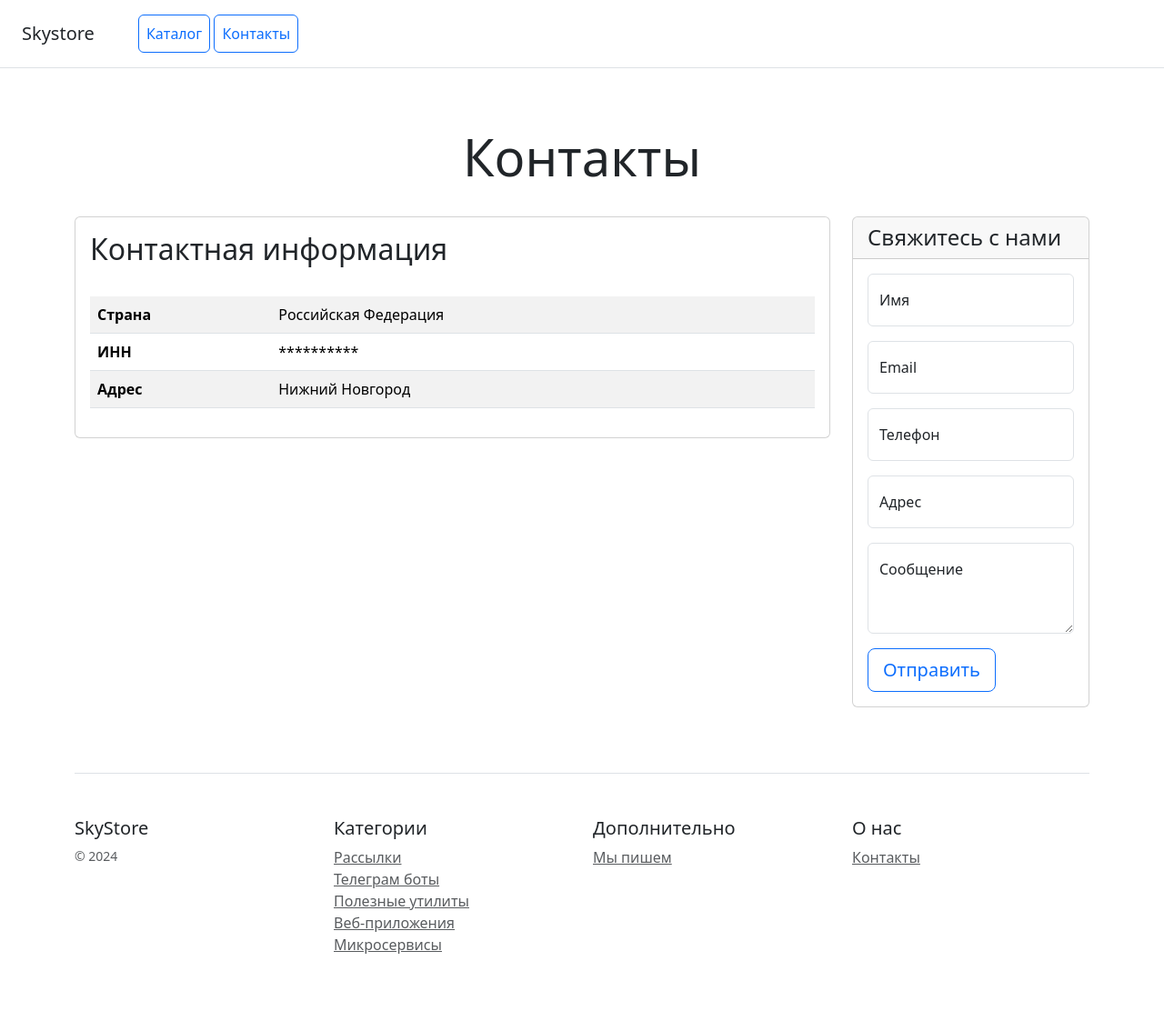
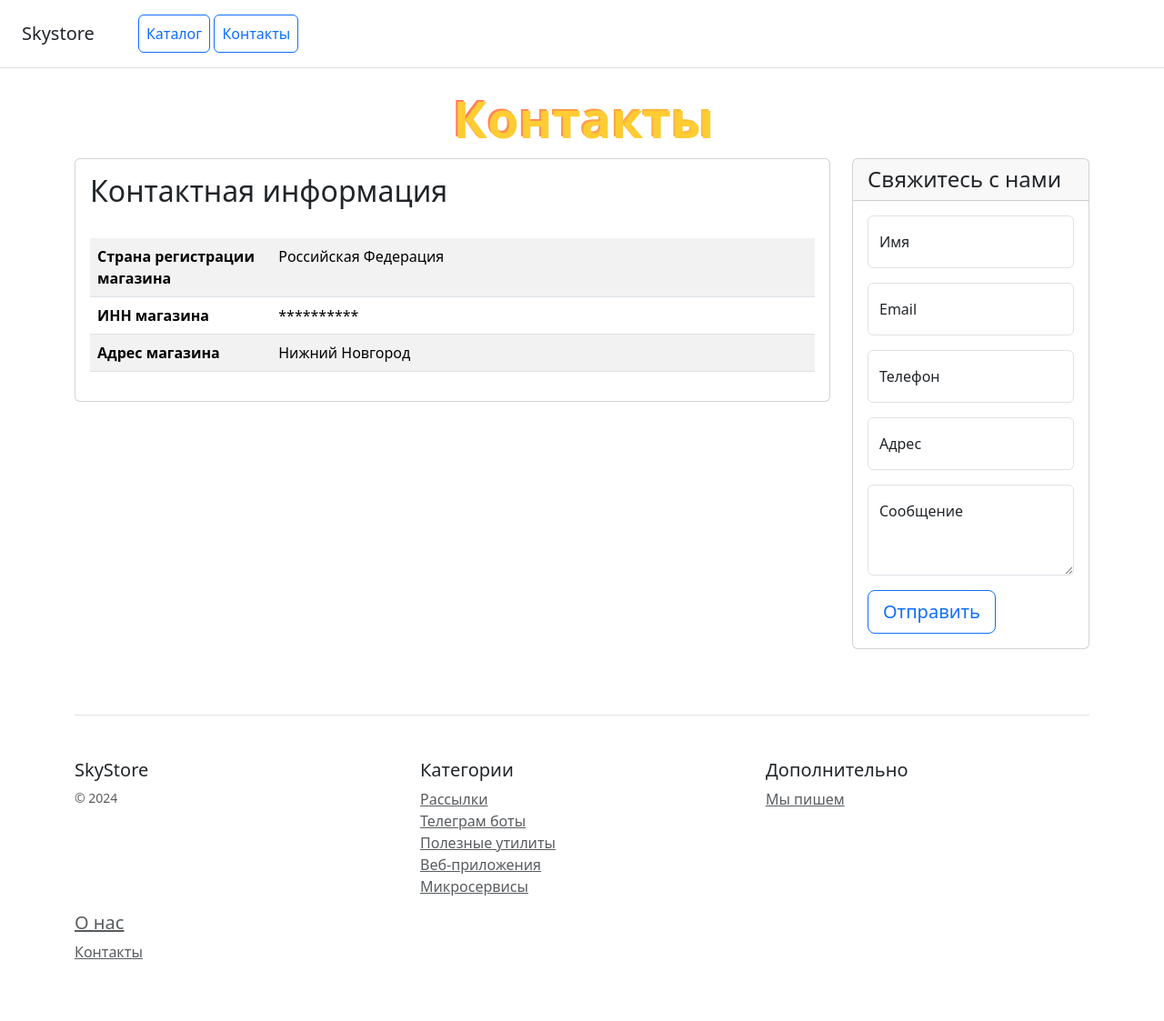
Before and after one commit to Dred85/project_online_store, a Django app: page /contacts/ in a window 1280 px wide. Shown: the whole page at 91% size. Before the commit the page ends 1049 px from the top, so only its background shows below. Run offline with Django 5.2, Linux system fonts and the light colour scheme; data that the repository does not hold is empty.

Commit message:
fix home.html and contacts.html

```diff
--- a/catalog/templates/main/contacts.html
+++ b/catalog/templates/main/contacts.html
@@ -6,6 +6,15 @@
     <title>Skystore</title>
     <link href="https://cdn.jsdelivr.net/npm/bootstrap@5.3.2/dist/css/bootstrap.min.css" rel="stylesheet"
           integrity="sha384-T3c6CoIi6uLrA9TneNEoa7RxnatzjcDSCmG1MXxSR1GAsXEV/Dwwykc2MPK8M2HN" crossorigin="anonymous">
+    <style>
+        .highlight {
+            background: linear-gradient(45deg, #ff6f61, #ffcc33);
+            -webkit-background-clip: text;
+            -webkit-text-fill-color: transparent;
+            font-weight: bold;
+            text-shadow: 2px 2px #ffcc33;
+        }
+    </style>
 </head>
 <body>
 
@@ -17,8 +26,8 @@
     </nav>
 </div>
 
-<div class="pricing-header px-3 py-3 pt-md-5 pb-md-4 mx-auto text-center">
-    <h1 class="display-4">Контакты</h1>
+<div class="pricing-header px-3 py-3 pt-md-1 pb-md-1 mx-auto text-center">
+    <h1 class="display-4"><span class="highlight">Контакты</span></h1>
 </div>
 
 <div class="container">
@@ -40,15 +49,15 @@
                     <table class="table table-striped mt-4">
                         <tbody>
                         <tr>
-                            <td class="w-25"><strong>Страна</strong></td>
+                            <td class="w-25"><strong>Страна регистрации магазина</strong></td>
                             <td>Российская Федерация</td>
                         </tr>
                         <tr>
-                            <td class="w-25"><strong>ИНН</strong></td>
+                            <td class="w-25"><strong>ИНН магазина</strong></td>
                             <td>**********</td>
                         </tr>
                         <tr>
-                            <td class="w-25"><strong>Адрес</strong></td>
+                            <td class="w-25"><strong>Адрес магазина</strong></td>
                             <td>Нижний Новгород</td>
                         </tr>
                         </tbody>
@@ -102,7 +111,7 @@
                 <h5>Категории</h5>
                 <ul class="list-unstyled text-small">
                     <li><a class="text-muted" href="#">Рассылки</a></li>
-                    <li><a class="text-muted" href="#">Телеграм боты</a></li>
+                    <li><a class="text-muted" href="#">Телеграм боты</а></li>
                     <li><a class="text-muted" href="#">Полезные утилиты</a></li>
                     <li><a class="text-muted" href="#">Веб-приложения</a></li>
                     <li><a class="text-muted" href="#">Микросервисы</a></li>
@@ -111,7 +120,7 @@
             <div class="col-6 col-md">
                 <h5>Дополнительно</h5>
                 <ul class="list-unstyled text-small">
-                    <li><a class="text-muted" href="#">Мы пишем</a></li>
+                    <li><a class="text-muted" href="#">Мы пишем</а></li>
                 </ul>
             </div>
             <div class="col-6 col-md">
--- a/catalog/templates/main/home.html
+++ b/catalog/templates/main/home.html
@@ -17,7 +17,7 @@
     </nav>
 </div>
 
-<div class="pricing-header px-3 py-3 pt-md-5 pb-md-4 mx-auto text-center">
+<div class="pricing-header px-3 py-3 pt-md-1 pb-md-1 mx-auto text-center">
     <h1 class="display-4">Skystore</h1>
     <p class="lead">Skystore - нам доверяют и это главное!
         </p>
```
